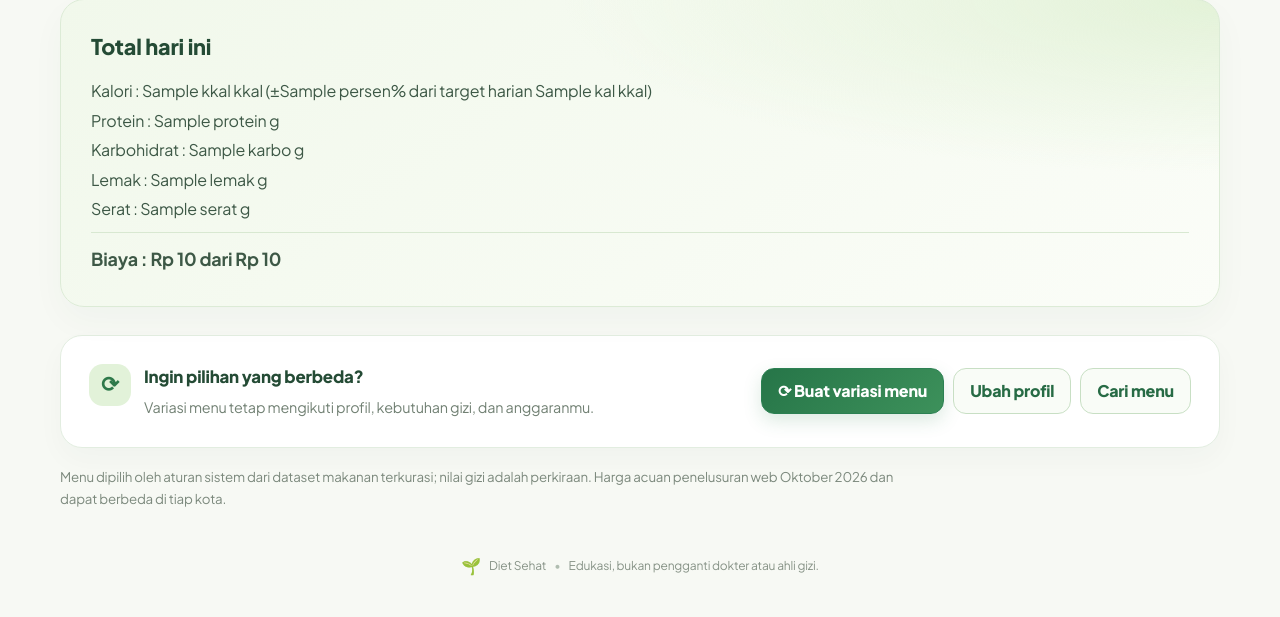
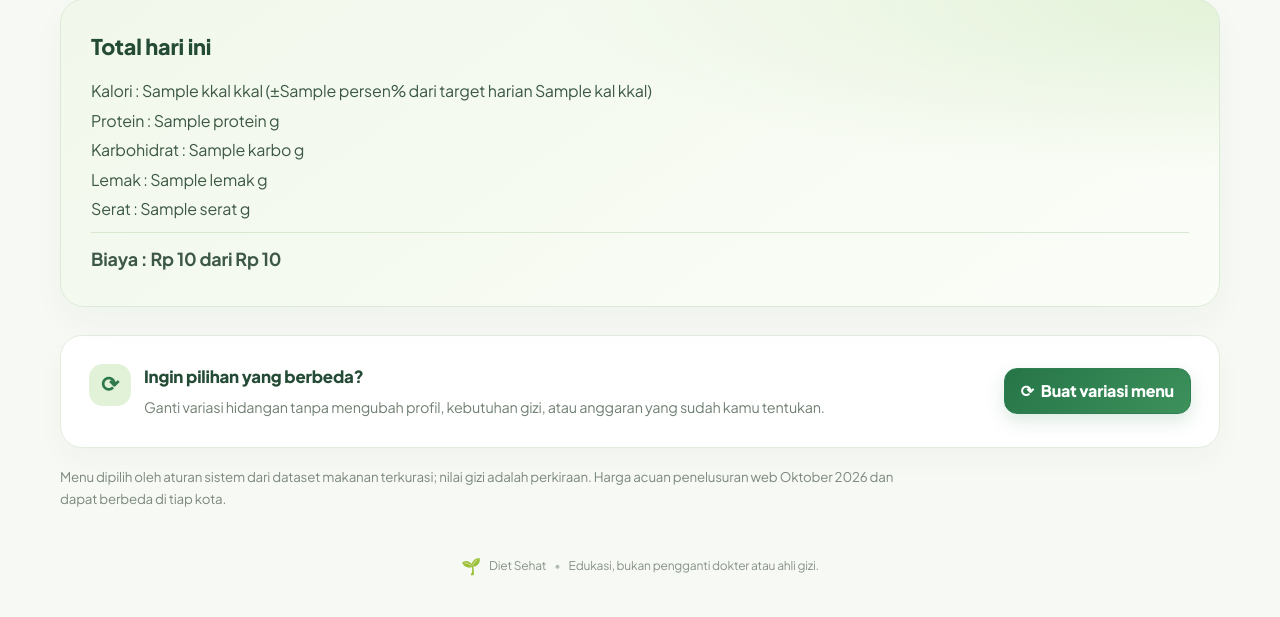
Before and after one commit to mfaizalfadhilulrohman/Diet-Sehat-Web, a Flask app: template templates/jadwal.html in a window 1280 px wide. Shown: the part 1838-2455 px from the top of the page. Run offline with Flask 3, Linux system fonts and the light colour scheme; the template is opened without the code that fills it: most values are stand-ins (such as "Sample title", 1, 10 or a date in 2020).

Commit message:
Add files via upload

```diff
--- a/templates/jadwal.html
+++ b/templates/jadwal.html
@@ -101,12 +101,16 @@
   {% if j.persen < 90 %}<div class="small text-muted mt-1">Kamu hanya memilih sebagian waktu makan, jadi total kalori di bawah target harian.</div>{% endif %}
 </div>
 
-<section class="schedule-next-step">
-  <div class="next-step-copy"><span class="next-step-icon" aria-hidden="true">⟳</span><div><h3>Ingin pilihan yang berbeda?</h3><p>Variasi menu tetap mengikuti profil, kebutuhan gizi, dan anggaranmu.</p></div></div>
+<section class="schedule-next-step" aria-labelledby="next-step-title">
+  <div class="next-step-copy">
+    <span class="next-step-icon" aria-hidden="true">⟳</span>
+    <div class="next-step-text">
+      <h3 id="next-step-title">Ingin pilihan yang berbeda?</h3>
+      <p>Ganti variasi hidangan tanpa mengubah profil, kebutuhan gizi, atau anggaran yang sudah kamu tentukan.</p>
+    </div>
+  </div>
   <div class="schedule-actions">
-    <a class="btn btn-nutri" href="{{ url_for('jadwal', s=baru) }}">⟳ Buat variasi menu</a>
-    <a class="btn btn-outline-success" href="{{ url_for('profil') }}">Ubah profil</a>
-    <a class="btn btn-outline-success" href="{{ url_for('chat') }}">Cari menu</a>
+    <a class="btn btn-nutri" href="{{ url_for('jadwal', s=baru) }}"><span aria-hidden="true">⟳</span> Buat variasi menu</a>
   </div>
 </section>
 <small class="text-muted d-block mt-3 schedule-disclaimer">Menu dipilih oleh aturan sistem dari dataset makanan terkurasi; nilai gizi adalah perkiraan. Harga acuan penelusuran web Oktober 2026 dan dapat berbeda di tiap kota.</small>
```
